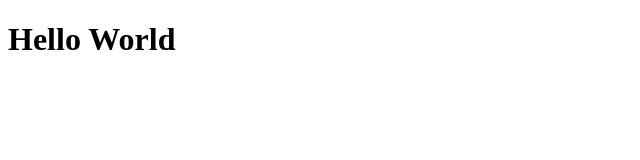
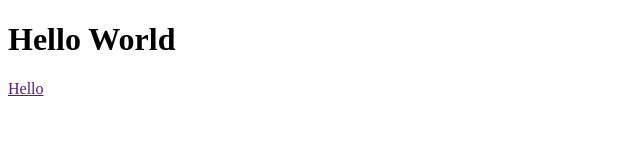
Before and after one commit to Maxudbec/test, a plain HTML site: page index.html in a window 1280 px wide. Shown: the full height of the page, 0-640 px from the left. Drawn offline with Linux system fonts and the light colour scheme.

```diff
--- a/index.html
+++ b/index.html
@@ -10,5 +10,6 @@
 
     <h1>Hello World</h1>
 
+    <a href="">Hello</a>
 </body>
 </html>
```
